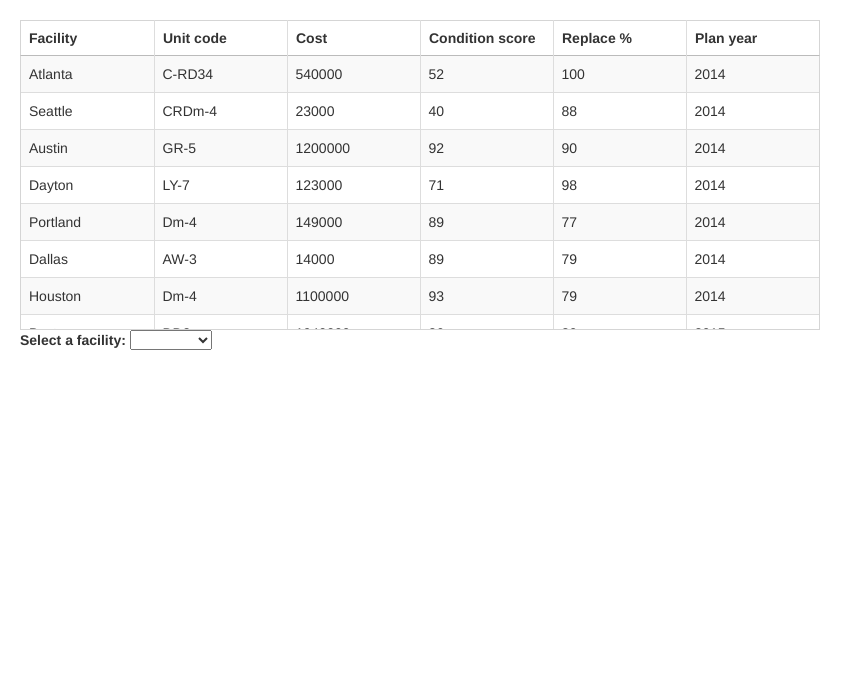
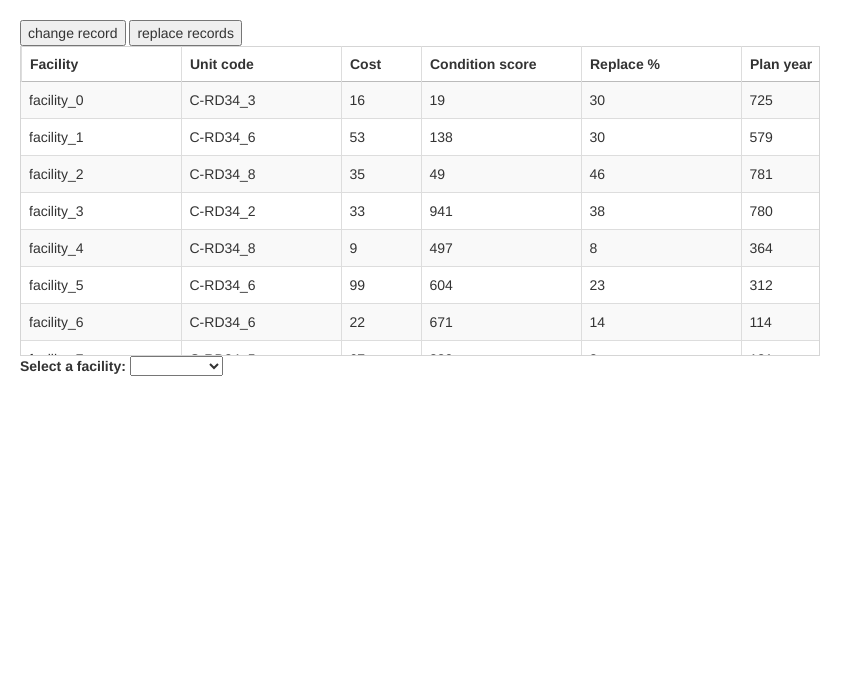
Before and after one commit to alalonde/angular-scrollable-table, a plain HTML site: page demo/index.html in a window 1280 px wide. Shown: the whole page, without its empty margins (0-863 px from the left). Drawn offline with nearby package versions, Linux system fonts and the light colour scheme.

Commit message:
fix some resize issues

```diff
--- a/angular-scrollable-table.js
+++ b/angular-scrollable-table.js
@@ -44,7 +44,8 @@
                     };
 
                     this.resizeColumn = function (){
-                        waitForRender().then(fixHeaderWidths);
+//                        waitForRender().then(fixHeaderWidths);
+                        fixHeaderWidths();
                     };
 
                     function defaultCompare(row1, row2) {
@@ -138,13 +139,53 @@
                         headersAreFixed.resolve();
                     }
 
-                    angular.element(window).on('resize', fixHeaderWidths);
+                    function _resetColumnsSize(tableWidth){
+                        var getHeaderLength = function(){
+                            var length = $element.find("table th").length;
+                            getHeaderLength = function(){
+                                return length;
+                            };
+                            return length;
+                        };
+                        $element.find("table th").each(function (index, el) {
+                            el = angular.element(el);
+                            var _width = el.data('width');
+                            if(_width == null){
+                                var headerLength = getHeaderLength();
+                                _width = newWidth / headerLength;
+                            } else if(_width.indexOf('px') > 0){
+                                _width = _getScale(_width);
+                            } else{     //percentage
+                                _width = Math.ceil(tableWidth * _getScale(_width) / 100);
+                            }
+                            el.css('width', _width + 'px');
+                        });
+                        waitForRender().then(fixHeaderWidths);
+                    }
+
+                    angular.element(window).on('resize', function(){
+                        $scope.$apply();
+                    });
+                    $scope.$watch(function(){
+                        return $element.find('.scrollableContainer').width();
+                    }, function(newWidth, oldWidth){
+                        var _containerWidth = newWidth,
+                            _containerOldWidth = oldWidth;
+                        if(_containerWidth * _containerOldWidth == 0){
+                            return;
+                        }
+                        _resetColumnsSize(_containerWidth);
+                    });
 
                     // when the data model changes, fix the header widths.  See the comments here:
                     // http://docs.angularjs.org/api/ng.$timeout
                     $scope.$watch('rows', function (newValue, oldValue) {
                         if (newValue) {
                             waitForRender().then(fixHeaderWidths);
+                            // clean sort status and scroll to top of table once records replaced.
+                            $scope.sortExpr = null;
+                            $element.find('.scrollArea').scrollTop(0);
+                            _resetColumnsSize($element.find('.scrollableContainer').width());
                         }
                     });
 
@@ -163,7 +204,7 @@
                 scope: true,
                 require: '^scrollableTable',
                 template:
-                    '<div>' +
+                    '<div class="box">' +
                         '<div ng-mouseenter="enter()" ng-mouseleave="leave()">' +
                             '<div class="title" ng-transclude></div>' +
                             '<span class="orderWrapper">' +
@@ -247,13 +288,11 @@
                                 minWidth = _getScale(scope.element.css('min-width')),
                                 widthOfNextColOfActive = _getScale(scope.element.next().css('width')),
                                 minWidthOfNextColOfActive = _getScale(scope.element.next().css('min-width'));
-//                            console.debug('next width=%s, min-width=%s', widthOfNextColOfActive, minWidthOfNextColOfActive);
                             if(offsetX > 0 && widthOfNextColOfActive - offsetX <= minWidthOfNextColOfActive){
                                 offsetX = widthOfNextColOfActive - minWidthOfNextColOfActive;
                             }
                             scope.element.next().removeAttr('style');
                             newWidth += offsetX;
-//                            console.debug('offsetX=%s, newWidth=%s, minWidth=%s', offsetX, newWidth, minWidth);
                             scope.element.css('width', Math.max(minWidth, newWidth));
                             tableController.resizeColumn();
                         });
@@ -263,6 +302,6 @@
         }]);
 
     function _getScale(sizeCss){
-        return parseInt(sizeCss.replace(/px/, ''));
+        return parseInt(sizeCss.replace(/px|%/, ''));
     }
 })(angular);
--- a/demo/app.js
+++ b/demo/app.js
@@ -4,83 +4,83 @@
 var myApp = angular.module('myApp',['scrollable-table'])
 .service('Data', function() {
     this.get = function() {
-//        var res = [],
-//            size = 5000;
-//        for(var i = 0;i < size; i++){
-//            res.push({
-//               facility: 'facility_' + i,
-//               code: 'C-RD34_' + Math.ceil(Math.random() * 10),
-//               cost: Math.ceil(Math.random() * 100),
-//               conditionRating: Math.ceil(Math.random() * 1000),
-//               extent: Math.ceil(Math.random() * 50),
-//               planYear: Math.ceil(Math.random() * 1000)
-//            });
-//        }
-//        return res;
-        return [{
-          facility: "Atlanta",
-          code: "C-RD34",
-          cost: 540000,
-          conditionRating: 52,
-          extent: 100,
-          planYear: 2014
-        }, {
-          facility: "Seattle",
-          code: "CRDm-4",
-          cost: 23000,
-          conditionRating: 40,
-          extent: 88,
-          planYear: 2014
-        }, {
-          facility: "Austin",
-          code: "GR-5",
-          cost: 1200000,
-          conditionRating: 92,
-          extent: 90,
-          planYear: 2014
-        }, {
-          facility: "Dayton",
-          code: "LY-7",
-          cost: 123000,
-          conditionRating: 71,
-          extent: 98,
-          planYear: 2014
-        }, {
-          facility: "Portland",
-          code: "Dm-4",
-          cost: 149000,
-          conditionRating: 89,
-          extent: 77,
-          planYear: 2014
-        }, {
-          facility: "Dallas",
-          code: "AW-3",
-          cost: 14000,
-          conditionRating: 89,
-          extent: 79,
-          planYear: 2014
-        }, {
-          facility: "Houston",
-          code: "Dm-4",
-          cost: 1100000,
-          conditionRating: 93,
-          extent: 79,
-          planYear: 2014
-        }, {
-          facility: "Boston",
-          code: "DD3",
-          cost: 1940000,
-          conditionRating: 86,
-          extent: 80,
-          planYear: 2015
-        }, {
-          facility: "New York",
-          code: "ER1",
-          cost: 910000,
-          conditionRating: 87,
-          extent: 82,
-          planYear: 2015
-        }];
+        var res = [],
+            size = 1000;
+        for(var i = 0;i < size; i++){
+            res.push({
+               facility: 'facility_' + i,
+               code: 'C-RD34_' + Math.ceil(Math.random() * 10),
+               cost: Math.ceil(Math.random() * 100),
+               conditionRating: Math.ceil(Math.random() * 1000),
+               extent: Math.ceil(Math.random() * 50),
+               planYear: Math.ceil(Math.random() * 1000)
+            });
+        }
+        return res;
+//        return [{
+//          facility: "Atlanta",
+//          code: "C-RD34",
+//          cost: 540000,
+//          conditionRating: 52,
+//          extent: 100,
+//          planYear: 2014
+//        }, {
+//          facility: "Seattle",
+//          code: "CRDm-4",
+//          cost: 23000,
+//          conditionRating: 40,
+//          extent: 88,
+//          planYear: 2014
+//        }, {
+//          facility: "Austin",
+//          code: "GR-5",
+//          cost: 1200000,
+//          conditionRating: 92,
+//          extent: 90,
+//          planYear: 2014
+//        }, {
+//          facility: "Dayton",
+//          code: "LY-7",
+//          cost: 123000,
+//          conditionRating: 71,
+//          extent: 98,
+//          planYear: 2014
+//        }, {
+//          facility: "Portland",
+//          code: "Dm-4",
+//          cost: 149000,
+//          conditionRating: 89,
+//          extent: 77,
+//          planYear: 2014
+//        }, {
+//          facility: "Dallas",
+//          code: "AW-3",
+//          cost: 14000,
+//          conditionRating: 89,
+//          extent: 79,
+//          planYear: 2014
+//        }, {
+//          facility: "Houston",
+//          code: "Dm-4",
+//          cost: 1100000,
+//          conditionRating: 93,
+//          extent: 79,
+//          planYear: 2014
+//        }, {
+//          facility: "Boston",
+//          code: "DD3",
+//          cost: 1940000,
+//          conditionRating: 86,
+//          extent: 80,
+//          planYear: 2015
+//        }, {
+//          facility: "New York",
+//          code: "ER1",
+//          cost: 910000,
+//          conditionRating: 87,
+//          extent: 82,
+//          planYear: 2015
+//        }];
     };
 })
 // when sorting by year, sort by year and then replace %
@@ -106,5 +106,13 @@ var myApp = angular.module('myApp',['scrollable-table'])
     $scope.$watch('selected', function(fac) {
        $scope.$broadcast("rowSelected", fac);
     });
+
+    $scope.changeRecord = function(){
+        $scope.visibleProjects[3].code = 'aaabbbccc';
+    };
+
+    $scope.replaceRecords = function(){
+        $scope.visibleProjects = Data.get();
+    };
 })
 ;
--- a/demo/index.html
+++ b/demo/index.html
@@ -24,16 +24,18 @@
   </head>
   <body ng-app="myApp">
     <div ng-controller="MyCtrl" class="test-container">
+        <button type="button" ng-click="changeRecord()">change record</button>
+        <button type="button" ng-click="replaceRecords()">replace records</button>
       <scrollable-table watch="visibleProjects">
         <table class="table table-striped table-bordered">
           <thead>
             <tr>
-               <th sortable-header col="facility">Facility</th>
-               <th sortable-header col="code">Unit code</th>
-               <th sortable-header col="cost">Cost</th>
-               <th sortable-header col="conditionRating">Condition score</th>
-               <th sortable-header col="extent">Replace %</th>
-               <th sortable-header col="planYear" comparator-fn="comparator">Plan year</th>
+               <th sortable-header col="facility" data-width="20%">Facility</th>
+               <th sortable-header col="code" data-width="20%">Unit code</th>
+               <th sortable-header col="cost" data-width="10%">Cost</th>
+               <th sortable-header col="conditionRating" data-width="20%">Condition score</th>
+               <th sortable-header col="extent" data-width="20%">Replace %</th>
+               <th sortable-header col="planYear" comparator-fn="comparator" data-width="10%">Plan year</th>
             </tr>
           </thead>
           <tbody>
--- a/scrollable-table.css
+++ b/scrollable-table.css
@@ -58,6 +58,9 @@
     top: 0;
     height: 36px;
     line-height: 36px;
+}
+
+.scrollArea table .th-inner .box {
     padding: 0 8px;
     padding-right: 11px;    /*  order icon width*/
     border-left: 1px solid #ddd;
@@ -65,7 +68,7 @@
 
 /*  to hack fix firefox border issue    */
 @-moz-document url-prefix() {
-    .scrollArea table .th-inner {
+    .scrollArea table .th-inner .box{
         border-right: 1px solid #ddd;
         border-left: none;
     }
```
